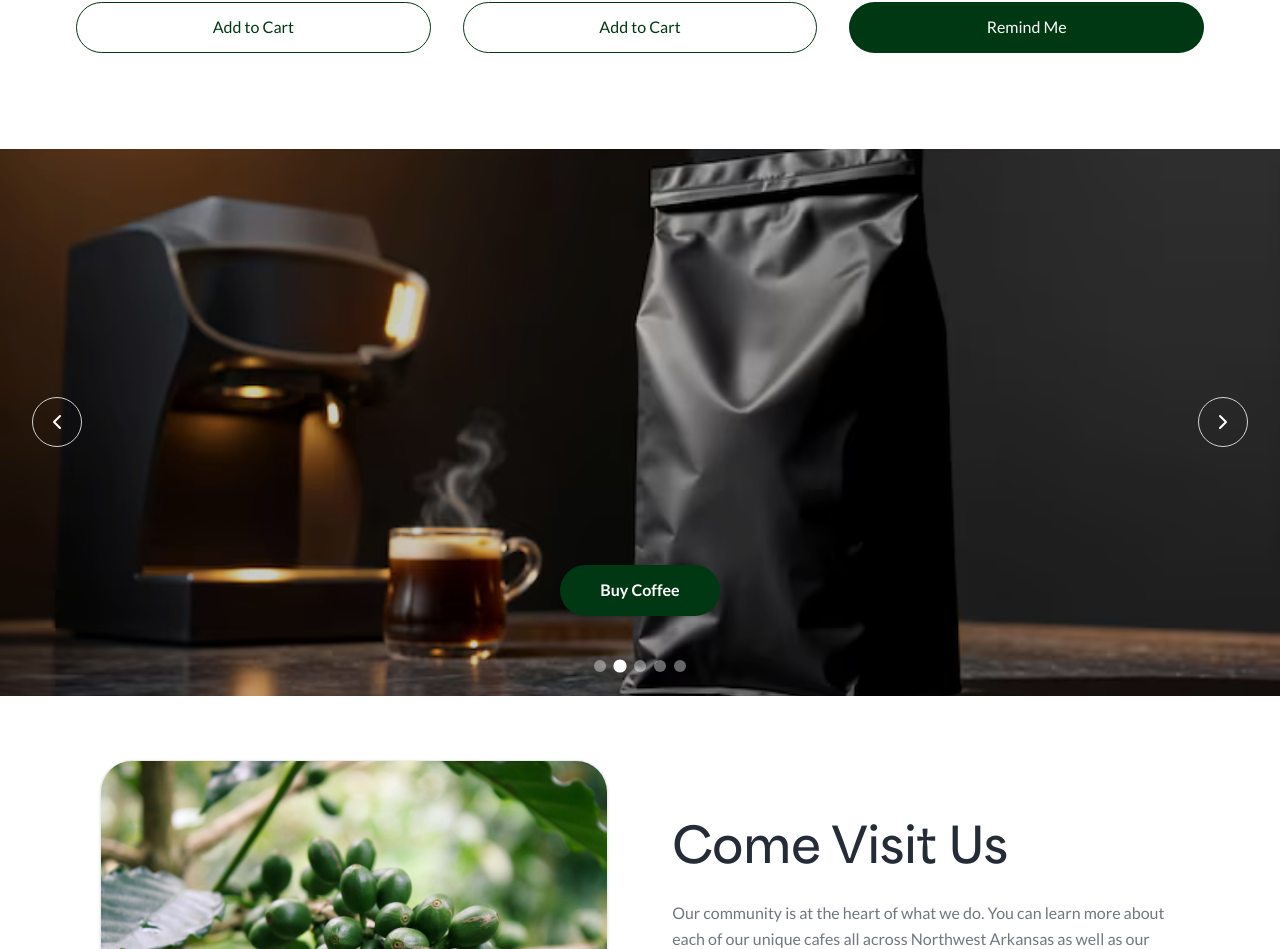
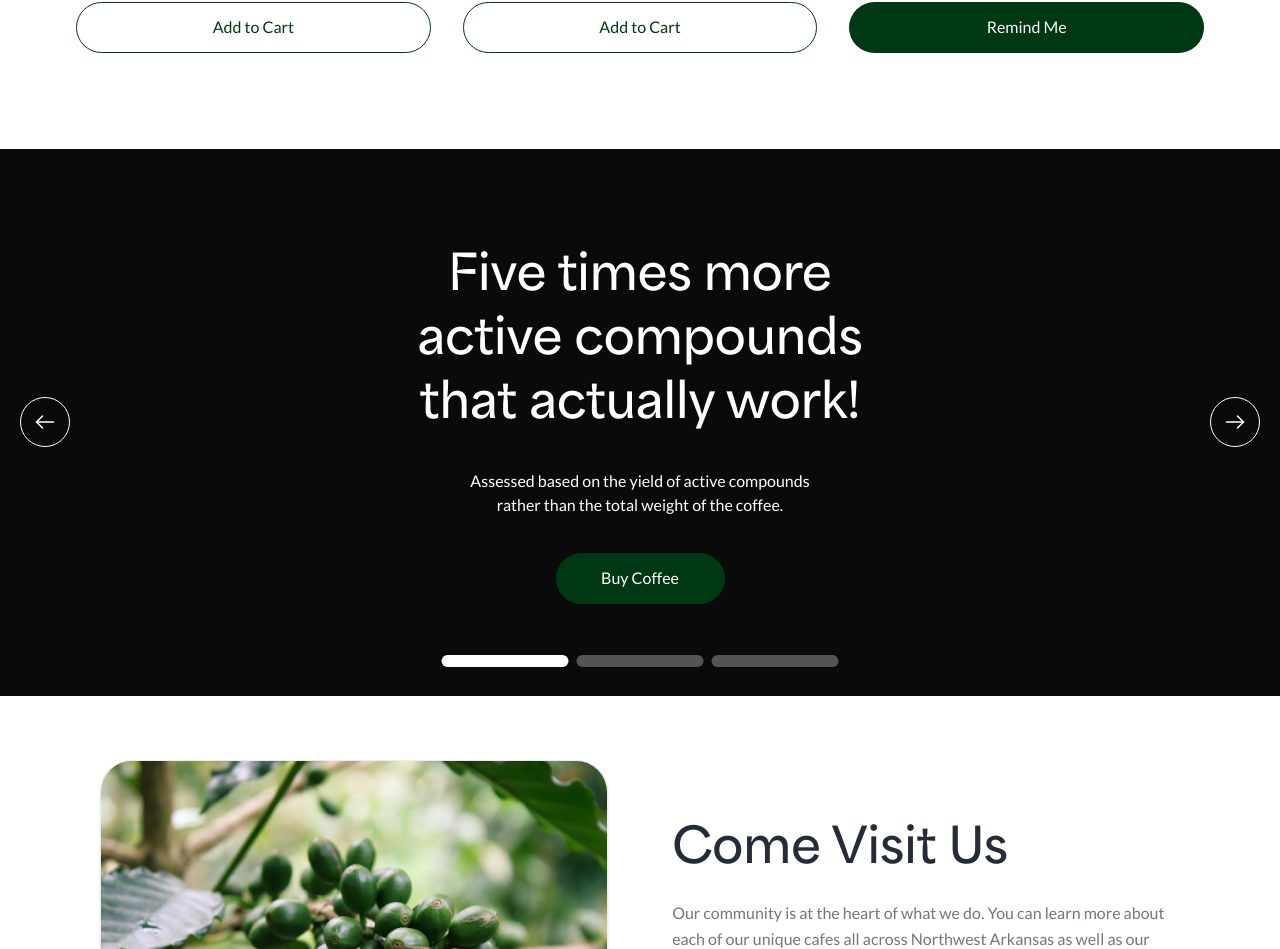
Before and after one commit to xpand-indonesia/ecommerce, a Next.js app: page / in a window 1280 px wide. Shown: the part 1404-2353 px from the top of the page. Built offline with nearby package versions, Linux system fonts and the light colour scheme.

Commit message:
Add carousel component for landing page section

```diff
--- a/src/app/(landing)/components/banner-section.tsx
+++ b/src/app/(landing)/components/banner-section.tsx
@@ -1,8 +1,40 @@
-"use client";
+'use client';
 
-import { useState } from "react";
-import Image from "next/image";
-import { Button } from "@/components/ui/button";
+import Carousel, { CarouselSlide } from '@/components/icons/carousel';
+import { useState } from 'react';
+
+const HERO_SLIDES: CarouselSlide[] = [
+    {
+        id: '1',
+        title: 'Five times more active compounds that actually work!',
+        subtitle:
+            'Assessed based on the yield of active compounds rather than the total weight of the coffee.',
+        ctaText: 'Get Started',
+        ctaLink: '#',
+        background:
+            'bg-[url("/images/mock/mock_banner.png")] bg-cover bg-center',
+    },
+    {
+        id: '2',
+        title: 'Five times more active compounds that actually work!',
+        subtitle:
+            'Assessed based on the yield of active compounds rather than the total weight of the coffee.',
+        ctaText: 'Explore Styles',
+        ctaLink: '#',
+        background:
+            'bg-[url("/images/mock/mock_banner.png")] bg-cover bg-center',
+    },
+    {
+        id: '3',
+        title: 'Five times more active compounds that actually work!',
+        subtitle:
+            'Assessed based on the yield of active compounds rather than the total weight of the coffee.',
+        ctaText: 'Learn More',
+        ctaLink: '#',
+        background:
+            'bg-[url("/images/mock/mock_banner.png")] bg-cover bg-center',
+    },
+];
 
 export default function BannerSection() {
     // Full Width Banner slider state
@@ -10,87 +42,24 @@ export default function BannerSection() {
     const totalBannerSlides = 5;
 
     const handlePrevSlide = () => {
-        setActiveBannerSlide((prev) => (prev === 0 ? totalBannerSlides - 1 : prev - 1));
+        setActiveBannerSlide((prev) =>
+            prev === 0 ? totalBannerSlides - 1 : prev - 1
+        );
     };
 
     const handleNextSlide = () => {
-        setActiveBannerSlide((prev) => (prev === totalBannerSlides - 1 ? 0 : prev + 1));
+        setActiveBannerSlide((prev) =>
+            prev === totalBannerSlides - 1 ? 0 : prev + 1
+        );
     };
 
     return (
-        <section className="relative w-full h-[547px] overflow-hidden">
-            {/* Banner Image */}
-            <div className="absolute inset-0">
-                <Image
-                    src="/images/mock/mock_banner.png"
-                    alt="Artisan coffee beans roasting"
-                    fill
-                    className="object-cover brightness-[0.8]"
-                />
-            </div>
-
-            {/* Left Navigation Arrow */}
-            <button
-                onClick={handlePrevSlide}
-                aria-label="Previous slide"
-                className="absolute left-4 lg:left-8 top-1/2 -translate-y-1/2 w-[50px] h-[50px] rounded-full border border-white/80 hover:border-white flex items-center justify-center text-white hover:bg-white/10 cursor-pointer z-10 transition-all duration-200"
-            >
-                <svg
-                    width="24"
-                    height="24"
-                    viewBox="0 0 24 24"
-                    fill="none"
-                    stroke="currentColor"
-                    strokeWidth="2"
-                    strokeLinecap="round"
-                    strokeLinejoin="round"
-                >
-                    <path d="m15 18-6-6 6-6" />
-                </svg>
-            </button>
-
-            {/* Right Navigation Arrow */}
-            <button
-                onClick={handleNextSlide}
-                aria-label="Next slide"
-                className="absolute right-4 lg:right-8 top-1/2 -translate-y-1/2 w-[50px] h-[50px] rounded-full border border-white/80 hover:border-white flex items-center justify-center text-white hover:bg-white/10 cursor-pointer z-10 transition-all duration-200"
-            >
-                <svg
-                    width="24"
-                    height="24"
-                    viewBox="0 0 24 24"
-                    fill="none"
-                    stroke="currentColor"
-                    strokeWidth="2"
-                    strokeLinecap="round"
-                    strokeLinejoin="round"
-                >
-                    <path d="m9 18 6-6-6-6" />
-                </svg>
-            </button>
-
-            {/* Banner Slider Center CTA */}
-            <div className="absolute inset-0 flex flex-col justify-end items-center pb-[80px] z-10">
-                <Button
-                    variant="primary"
-                    className="h-[51px] px-10 cursor-pointer font-bold shadow-lg hover:shadow-xl active:scale-[0.98]"
-                >
-                    Buy Coffee
-                </Button>
-            </div>
-
-            {/* Carousel Pagination Dots */}
-            <div className="absolute bottom-6 left-1/2 -translate-x-1/2 flex items-center gap-2 z-10">
-                {Array.from({ length: totalBannerSlides }).map((_, idx) => (
-                    <button
-                        key={idx}
-                        onClick={() => setActiveBannerSlide(idx)}
-                        aria-label={`Go to slide ${idx + 1}`}
-                        className={`w-3 h-3 rounded-full transition-all duration-300 cursor-pointer ${activeBannerSlide === idx ? "bg-white scale-110" : "bg-white/40 hover:bg-white/60"
-                            }`}
-                    />
-                ))}
-            </div>
+        <section>
+            <Carousel
+                slides={HERO_SLIDES}
+                className="h-[358px] lg:h-[547px]"
+                autoPlayInterval={0}
+            />
         </section>
     );
 }
--- a/src/app/profile/layout.tsx
+++ b/src/app/profile/layout.tsx
@@ -18,12 +18,10 @@ export default function ProfileLayout({
                     <div className="space-y-4 block lg:hidden">
                         <Link
                             href="/orders"
-                            className="inline-flex items-center gap-4"
+                            className="inline-flex items-center text-gray-800 gap-4"
                         >
                             <ArrowLeft className="size-6" />
-                            <span className="text-2xl font-bold text-gray-800">
-                                Settings
-                            </span>
+                            <span className="text-2xl font-bold">Settings</span>
                         </Link>
                         <ProfileMenuSelect />
                     </div>
--- a/src/components/icons/arrow-left.tsx
+++ b/src/components/icons/arrow-left.tsx
@@ -19,7 +19,7 @@ export const ArrowLeft: React.FC<ArrowLeftProps> = ({
     >
         <path
             d="M9.57 5.93L3.5 12L9.57 18.07"
-            stroke="#252B37"
+            stroke="currentColor"
             strokeWidth="1.5"
             strokeMiterlimit="10"
             strokeLinecap="round"
@@ -27,7 +27,7 @@ export const ArrowLeft: React.FC<ArrowLeftProps> = ({
         />
         <path
             d="M20.4999 12H3.66992"
-            stroke="#252B37"
+            stroke="currentColor"
             strokeWidth="1.5"
             strokeMiterlimit="10"
             strokeLinecap="round"
--- /dev/null
+++ b/src/components/icons/carousel.tsx
@@ -0,0 +1,121 @@
+'use client';
+
+import { cn } from '@/lib/utils';
+import Link from 'next/link';
+import { useEffect, useState } from 'react';
+import { Button } from '../ui/button';
+import { ArrowLeft } from './arrow-left';
+import { ArrowRight } from './arrow-right';
+
+export interface CarouselSlide {
+    id: string;
+    title: string;
+    subtitle: string;
+    ctaText: string;
+    ctaLink: string;
+    background: string; // Tailwind gradient or background utility class
+}
+
+interface CarouselProps {
+    slides: CarouselSlide[];
+    autoPlayInterval?: number; // Optional autoplay in milliseconds (default: 6000)
+    className?: string;
+}
+
+export default function Carousel({
+    slides,
+    autoPlayInterval = 6000,
+    className,
+}: CarouselProps) {
+    const [currentIndex, setCurrentIndex] = useState(0);
+
+    // Unlimited / Infinite scroll handlers using modulo arithmetic
+    const nextSlide = () => {
+        setCurrentIndex((prevIndex) => (prevIndex + 1) % slides.length);
+    };
+
+    const prevSlide = () => {
+        setCurrentIndex(
+            (prevIndex) => (prevIndex - 1 + slides.length) % slides.length
+        );
+    };
+
+    // Optional automatic rotation
+    useEffect(() => {
+        if (!autoPlayInterval) return;
+        const timer = setInterval(nextSlide, autoPlayInterval);
+        return () => clearInterval(timer);
+    }, [autoPlayInterval, slides.length]);
+
+    return (
+        <div
+            className={cn(
+                'relative w-full overflow-hidden bg-neutral-950 text-white',
+                className
+            )}
+        >
+            {/* Sliding Track */}
+            <div
+                className="h-full flex transition-transform duration-700 ease-in-out"
+                style={{ transform: `translateX(-${currentIndex * 100}%)` }}
+            >
+                {slides.map((slide) => (
+                    <div
+                        key={slide.id}
+                        className={`w-full flex-shrink-0 min-h-[350px] flex flex-col items-center justify-center px-5 pt-6 pb-8 lg:pt-0 lg:pb-0 text-center ${slide.background}`}
+                    >
+                        <div className="grow lg:grow-0 flex flex-col gap-6 lg:gap-9 lg:max-w-[587px] lg:mx-auto">
+                            <h2 className="font-heading text-3xl lg:text-5xl leading-[1.333333333] sm:text-5xl font-bold text-balance">
+                                {slide.title}
+                            </h2>
+                            <p className="text-sm lg:text-base text-balance">
+                                {slide.subtitle}
+                            </p>
+                            <div className="mt-auto lg:mt-0 pb-10.5 lg:pb-0">
+                                <Link href="/">
+                                    <Button className="w-[169px] h-[35px] bg-transparent border border-white lg:h-[51px] lg:bg-primary lg:border-0">
+                                        Buy Coffee
+                                    </Button>
+                                </Link>
+                            </div>
+                        </div>
+                    </div>
+                ))}
+            </div>
+
+            {/* Left Navigation Arrow */}
+            <button
+                onClick={prevSlide}
+                className="absolute left-4 lg:left-5 bottom-18.5 lg:bottom-1/2 lg:translate-y-1/2 size-8 lg:size-12.5 flex items-center justify-center border border-white rounded-full text-white transition-all duration-200 focus:outline-none"
+                aria-label="Previous slide"
+            >
+                <ArrowLeft className="size-[15.36px] lg:size-6" />
+            </button>
+
+            {/* Right Navigation Arrow */}
+            <button
+                onClick={nextSlide}
+                className="absolute right-4 lg:right-5 bottom-18.5 lg:bottom-1/2 lg:translate-y-1/2 size-8 lg:size-12.5 flex items-center justify-center border border-white rounded-full text-white transition-all duration-200 focus:outline-none"
+                aria-label="Next slide"
+            >
+                <ArrowRight className="size-[15.36px] lg:size-6" />
+            </button>
+
+            {/* Capsule / Long Dot Indicators */}
+            <div className="absolute bottom-6 lg:bottom-7.25 left-1/2 -translate-x-1/2 flex items-center space-x-2">
+                {slides.map((_, index) => (
+                    <button
+                        key={index}
+                        onClick={() => setCurrentIndex(index)}
+                        className={`h-2 lg:h-3 w-[62.2px] lg:w-[127px] rounded-full transition-all duration-500 ${
+                            currentIndex === index
+                                ? 'bg-white'
+                                : 'bg-white/30 hover:bg-white/60 cursor-pointer'
+                        }`}
+                        aria-label={`Go to slide ${index + 1}`}
+                    />
+                ))}
+            </div>
+        </div>
+    );
+}
```
